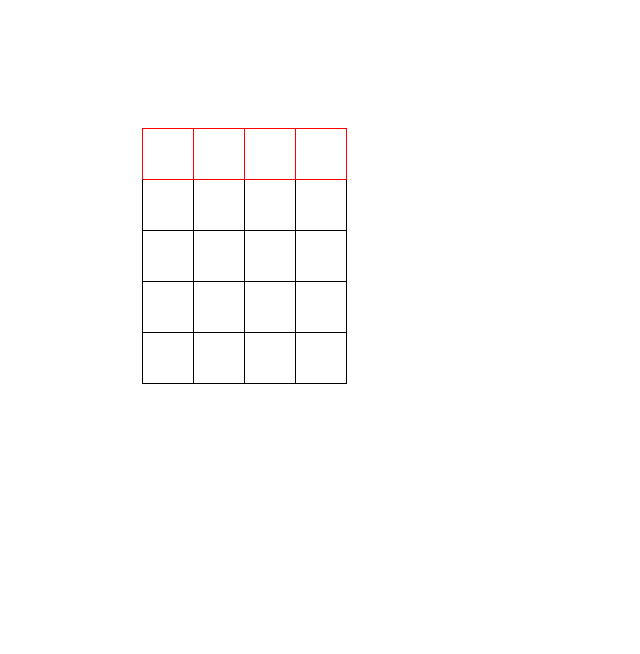
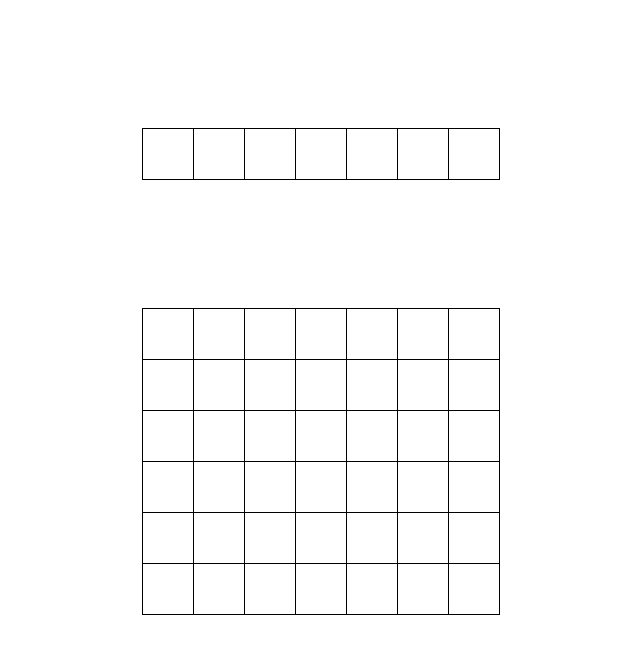
Before and after one commit to 2Diomedes/Ex_Puissance4, a plain HTML site: page index.html in a window 1280 px wide. Shown: the whole page, without its empty margins (178-818 px from the left). Drawn offline with Linux system fonts and the light colour scheme.

Commit message:
Array is done

```diff
--- a/css/style.css
+++ b/css/style.css
@@ -8,7 +8,3 @@ table {
   margin: 10%;
   margin-left: 25%;
 }
-
-#lauch th{
-  border: 1px solid red;
-}
--- a/index.html
+++ b/index.html
@@ -11,38 +11,7 @@
 
 <body>
 
-  <table>
-    <tr id="lauch">
-      <th></th>
-      <th></th>
-      <th></th>
-      <th></th>
-    </tr>
-    <tr>
-      <th></th>
-      <th></th>
-      <th></th>
-      <th></th>
-    </tr>
-    <tr>
-      <th></th>
-      <th></th>
-      <th></th>
-      <th></th>
-    </tr>
-    <tr>
-      <th></th>
-      <th></th>
-      <th></th>
-      <th></th>
-    </tr>
-    <tr>
-      <th></th>
-      <th></th>
-      <th></th>
-      <th></th>
-    </tr>
-  </table>
+
 
   <script src="js/script.js"></script>
 </body>
--- a/js/script.js
+++ b/js/script.js
@@ -1,20 +1,49 @@
 var columnsS = 7;
 var rowsS = 6;
+
 var rows = [];
+var launch = [];
+
+var launcher = document.createElement('table');
+document.body.appendChild(launcher);
+
+for (var i = 0; i < rowsS-5; i++) {
+
+  var trL = document.createElement('tr');
+  launcher.appendChild(trL);
+
+  for (var j = 0; j < columnsS; j++) {
+
+    var columns = [j];
+    rows[i] = columns;
+    var thL = document.createElement('th');
+    trL.appendChild(thL);
+    // columns.push(j);
+
+  }
+
+}
+
 var table = document.createElement('table');
 document.body.appendChild(table);
-var tr = document.createElement('tr');
-var th = document.createElement('th');
+
 for (var i = 0; i < rowsS; i++) {
-    var slot = "";
-    rows.push(i);
+  var slot = "";
+  rows.push(i);
+  var tr = document.createElement('tr');
+  table.appendChild(tr);
+
   for (var j = 0; j < columnsS; j++) {
+
     var columns = [j];
-    slot += "( )";
     rows[i] = columns;
+    var th = document.createElement('th');
+    tr.appendChild(th);
     // columns.push(j);
+
+  }
+
 }
-console.log(slot);
-}
-console.log(rows);
+
+
 // console.log(columns);
```
